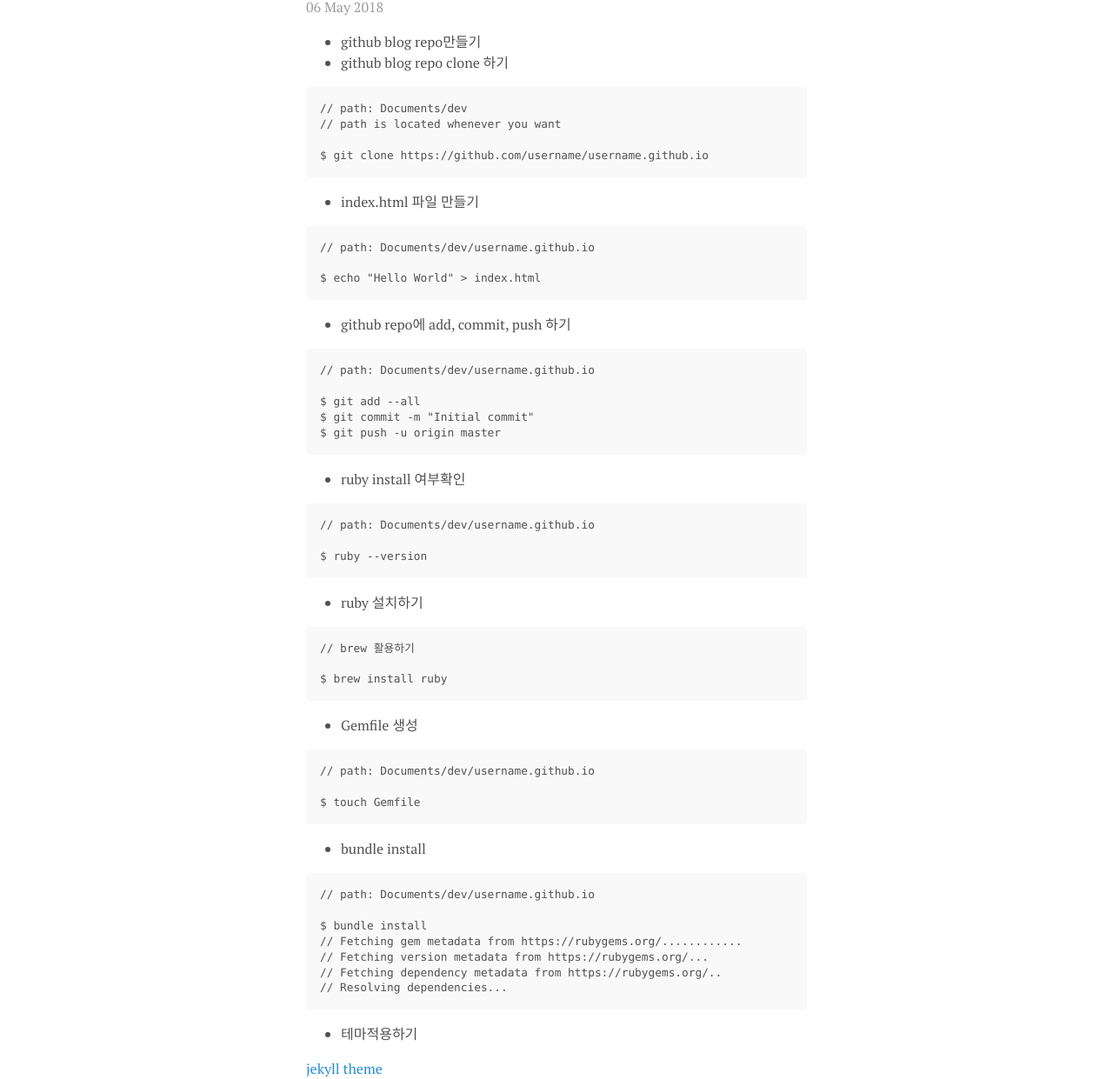
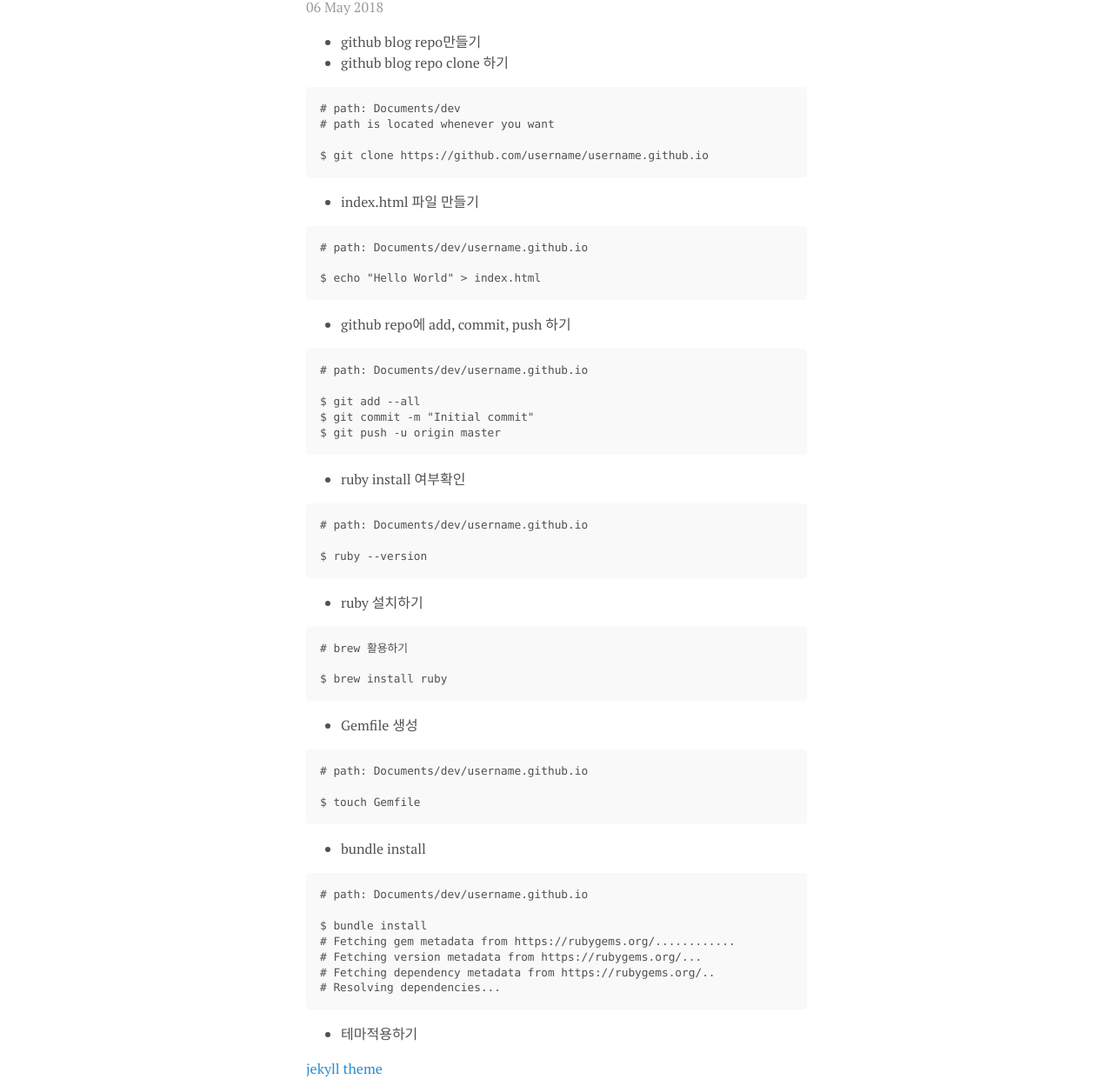
Before and after one commit to austinpark420/austinpark420.github.io, a Jekyll site: the page built from _posts/2018-05-06-github blog_jekyll.md, in a window 1280 px wide. Shown: the part 133-1374 px from the top of the page at 87% size. Built offline with Jekyll 4.4.1, drawn with Linux system fonts in a browser that asks for light colours.

````diff
--- a/_posts/2018-05-06-github blog_jekyll.md
+++ b/_posts/2018-05-06-github blog_jekyll.md
@@ -8,8 +8,8 @@ tag: jekyll blog github pages
 - github blog repo clone 하기
 
 ```
-// path: Documents/dev
-// path is located whenever you want
+# path: Documents/dev
+# path is located whenever you want
 
 $ git clone https://github.com/username/username.github.io
 ```
@@ -17,7 +17,7 @@ $ git clone https://github.com/username/username.github.io
 - index.html 파일 만들기
 
 ```
-// path: Documents/dev/username.github.io
+# path: Documents/dev/username.github.io
 
 $ echo "Hello World" > index.html
 ```
@@ -25,7 +25,7 @@ $ echo "Hello World" > index.html
 - github repo에 add, commit, push 하기
 
 ```
-// path: Documents/dev/username.github.io
+# path: Documents/dev/username.github.io
 
 $ git add --all
 $ git commit -m "Initial commit"
@@ -35,7 +35,7 @@ $ git push -u origin master
 - ruby install 여부확인
 
 ```
-// path: Documents/dev/username.github.io
+# path: Documents/dev/username.github.io
 
 $ ruby --version
 ```
@@ -43,7 +43,7 @@ $ ruby --version
 - ruby 설치하기
 
 ```
-// brew 활용하기
+# brew 활용하기
 
 $ brew install ruby
 ```
@@ -51,7 +51,7 @@ $ brew install ruby
 - Gemfile 생성
 
 ```
-// path: Documents/dev/username.github.io
+# path: Documents/dev/username.github.io
 
 $ touch Gemfile
 ```
@@ -59,13 +59,13 @@ $ touch Gemfile
 - bundle install
 
 ```
-// path: Documents/dev/username.github.io
+# path: Documents/dev/username.github.io
 
 $ bundle install
-// Fetching gem metadata from https://rubygems.org/............
-// Fetching version metadata from https://rubygems.org/...
-// Fetching dependency metadata from https://rubygems.org/..
-// Resolving dependencies...
+# Fetching gem metadata from https://rubygems.org/............
+# Fetching version metadata from https://rubygems.org/...
+# Fetching dependency metadata from https://rubygems.org/..
+# Resolving dependencies...
 ```
 
 - 테마적용하기
````
